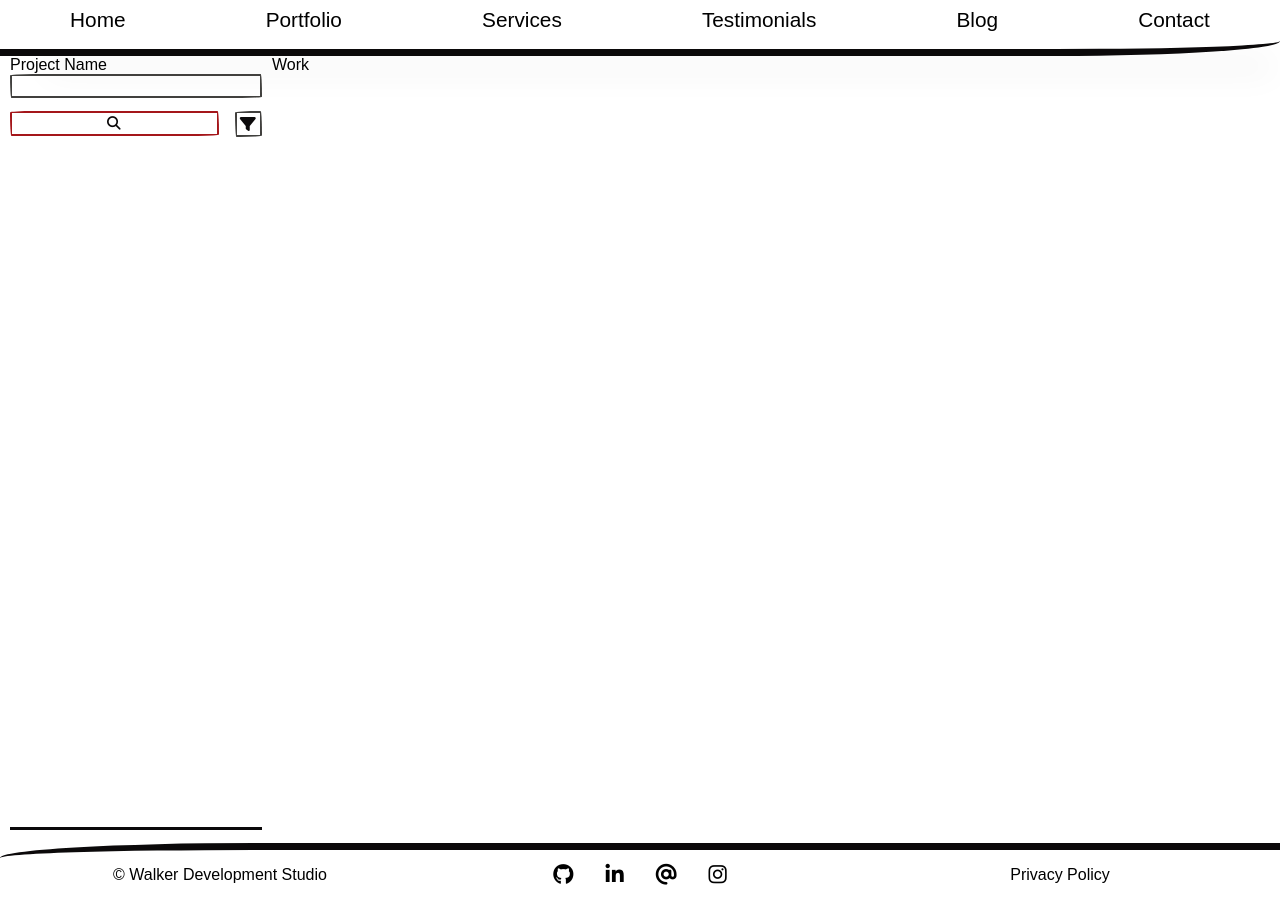
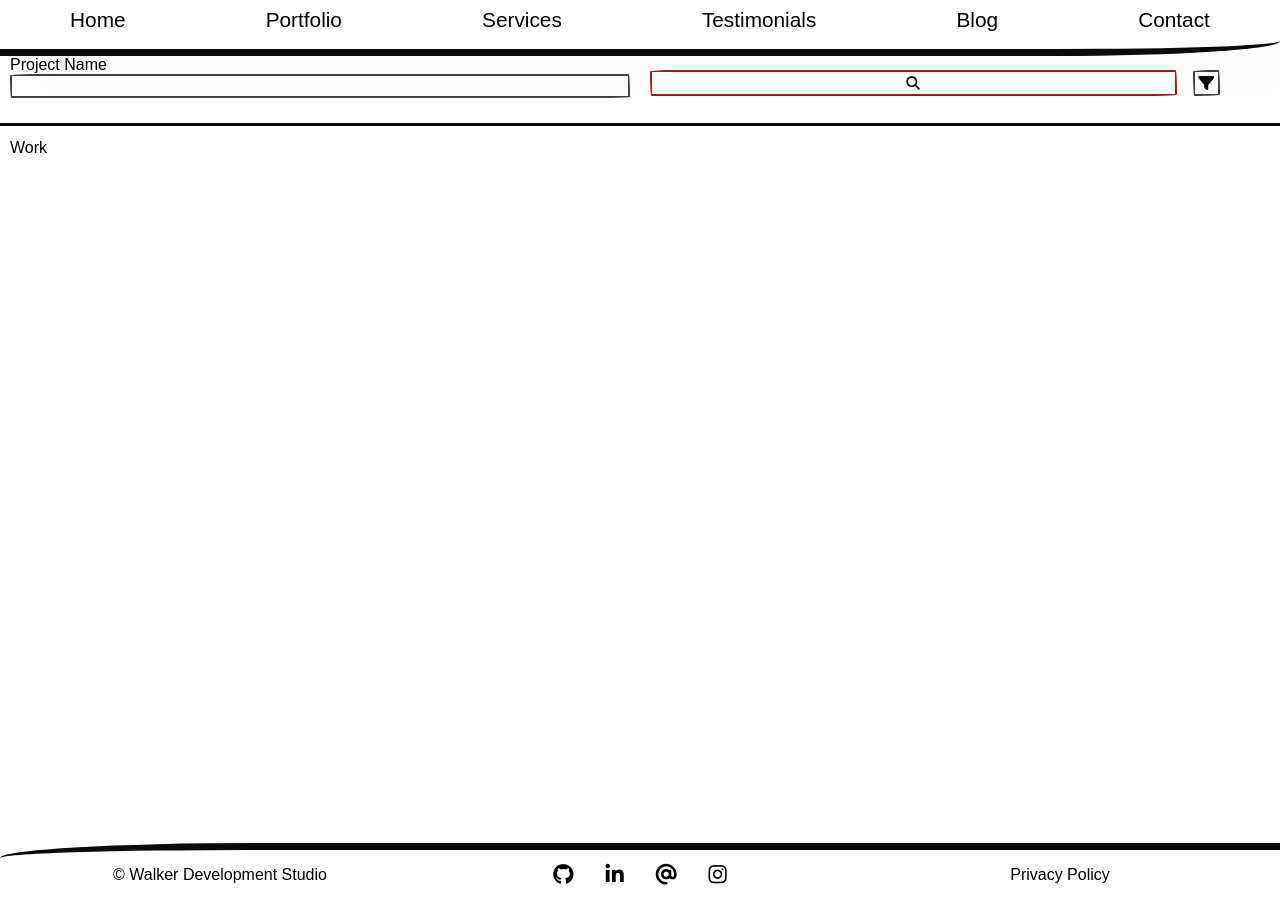
Before and after one commit to SamuelDW/samueldw.github.io, a Jekyll site: the page built from portfolio.html, in a window 1280 px wide. Built offline with Jekyll 4.4.1, drawn with Linux system fonts in a browser that asks for light colours; nearby versions of some CDN libraries; some web fonts are replaced.

Commit message:
Search bar now works correctly displaying on all devices

```diff
--- a/_includes/search_form.html
+++ b/_includes/search_form.html
@@ -1,48 +1,37 @@
-<div class="m-100 gp">
+<div class="m-100 grid-100 gp">
     <form id="search-form">
 
-        <div class="m-90 m-pre-5 form-group">
+        <div class="m-90 m-pre-5 t-45 t-pre-5 grid-50 form-group">
             <label for="name-search">Project Name</label>
             <input type="text" name="name-search" class="bordered-input lined thin" id="search-text">
         </div>
-        <div id="extra-fields" class="hidden">
-            <div class="m-90 m-pre-5">
+        <div id="extra-fields" class="hidden grid-100">
+            <div class="m-90 m-pre-5 t-90 t-pre-5 grid-50 form-group">
                 <label for="project-search">Project Type</label>
-            <select name="project-search" class="bordered-input lined thin">
-                <option>Symfony</option>
-                <option>CakePHP</option>
-            </select>
+                <select name="project-search" class="bordered-input lined thin">
+                    <option selected disabled value>Please select an option</option>
+                    <option>Full Stack</option>
+                    <option>Back End</option>
+                    <option>Front End</option>
+                    <option>Non Tech</option>
+                </select>
+            </div>
+
+            <div class="m-90 m-pre-5 t-90 t-pre-5 grid-45 form-checkbox-group">
+                <div class="checkbox-group">
+                    <label>Skills</label>
+                </div>
+                {% for item in site.data.skills %}
+                    <div class="checkbox-group">
+                        <label for="{{ item.name }}">{{ item.name }}</label>
+                        <input type="checkbox" name="{{ item.name }}">
+                    </div>
+                {% endfor %}
             </div>
         </div>
-        <div class="m-90 m-pre-5 form-group-buttons">
+        <div class="m-90 m-pre-5 t-45 t-pre-5 grid-50 form-group-buttons">
             <button type="submit" class="bordered-input thin lined" id="search-button"><i class="fa-solid fa-magnifying-glass"></i></button>
             <i class="fa-solid fa-filter bordered-input lined thin" id="filter-button"></i>
         </div>
-
-
-
-        <!-- <div class="m-100">
-            <label for="project-search">Project Type</label>
-            <select name="project-search" class="bordered-input lined thin">
-                <option>Symfony</option>
-                <option>CakePHP</option>
-            </select>
-        </div>
-        <div class="m-100">
-            <label for="skill-search" class="m-hide">Skill Type</label>
-            <select name="skill-search" class="bordered-input lined thin">
-                <option>PHP</option>
-                <option>HTML</option>
-            </select>
-        </div>
-        <div class="m-100">
-            <label for="year-select" class="m-hide">Year</label>
-            <select name="year-select" class="bordered-input lined thin m-hide">
-                <option>2018</option>
-                <option>2019</option>
-            </select>
-        </div> -->
-
-        <!-- <button type="submit" class="bordered-input thin lined" id="search-button">Search <i class="fa-solid fa-magnifying-glass"></i></button> -->
     </form>
 </div>
--- a/_sass/layout/_forms.scss
+++ b/_sass/layout/_forms.scss
@@ -1,34 +1,51 @@
 #search-form {
-    // display: flex;
-    // flex-direction: column;
-    // row-gap: 0.8rem;
-    // margin-top: 3rem;
-    // flex-wrap: wrap;
-
-    // @media screen and (min-width: $media-tablet-min) and (max-width: $media-tablet-max) {
-    //     flex-direction: row;
-    //     flex-wrap: wrap;
-
-    //     padding-bottom: 1rem;
-    //     margin-top: 1rem;
-    // }
-
-    // @media screen and (max-width: $media-mobile-max) {
-    //     flex-direction: row;
-    //     flex-wrap: wrap;
-
-    //     padding-bottom: 0.2rem;
-    //     margin-top: 1rem;
-    // }
-
     display: flex;
     flex-direction: column;
-    row-gap: 0.8rem;
+    @media screen and (min-width: $media-tablet-min) and (max-width: $media-tablet-max) {
+        flex-direction: row;
+        margin-top: 0.8rem;
+        flex-wrap: wrap;
+    }
+    @media screen and (min-width: $media-desktop-min) {
+        flex-direction: row;
+        flex-wrap: wrap;
+    }
+    //row-gap: 0.8rem;
 }
 
 .form-group {
     display: flex;
     flex-direction: column;
+    margin-bottom: 0.8rem;
+}
+
+#extra-fields {
+    @media screen and (min-width: $media-tablet-min) {
+        order: 1;
+    }
+}
+
+.form-checkbox-group {
+    display: flex;
+    flex-direction: row;
+    margin-bottom: 0.8rem;
+    flex-wrap: wrap;
+    justify-content: space-between;
+
+
+    @media screen and (min-width: $media-desktop-min) {
+        flex-wrap: wrap;
+    }
+}
+
+.checkbox-group {
+    justify-content: space-evenly;
+    display: flex;
+
+    &:first-child {
+        flex-basis: 100%;
+        justify-content: left;
+    }
 }
 
 .form-group-buttons {
--- a/_sass/layout/_inputs.scss
+++ b/_sass/layout/_inputs.scss
@@ -4,8 +4,17 @@
     border-color: #a4161a !important;
     color: #0b090a;
     font-size: 0.85rem !important;
+
+    @media screen and (min-width: $media-tablet-min) and (max-width: $media-tablet-max) {
+        //width: 50%;
+    }
 }
 
-input {
+input[type='text'],
+select {
     width: 100%;
+
+    @media screen and (min-width: $media-tablet-min) and (max-width: $media-tablet-max) {
+        //width: %;
+    }
 }
--- a/_sass/pages/_portfolio.scss
+++ b/_sass/pages/_portfolio.scss
@@ -1,27 +1,3 @@
-// #form-container{
-//     border-right: 3px solid #0b090a;
-//     box-shadow: 19px 0px 13px hsla(0,0%,0%,.2);
-
-//     @media screen and (min-width: $media-tablet-min) and (max-width: $media-tablet-max) {
-//         border-right: none;
-//         border-bottom: 3px solid #0b090a;
-//         box-shadow: none;
-//         margin-bottom: 1rem;
-//         box-shadow: 19px 0px 13px hsla(0,0%,0%,.2);
-//     }
-
-//     @media screen and (max-width: $media-mobile-max){
-//         flex-direction: row;
-//         flex-wrap: wrap;
-//         border-right: none;
-//         border-bottom: 3px solid #0b090a;
-
-//         padding-bottom: 1rem;
-//         margin-top: -1rem;
-//         margin-bottom: 1rem;
-//     }
-// }
-
 #form-container {
     padding-bottom: 0.8rem;
     border-bottom: 3px solid #0b090a;
@@ -34,8 +10,10 @@
 }
 
 #portfolio-content {
-    display: flex;
-    height: 100%;
+     display: flex;
+     flex-direction: column;
+     padding: 0;
+    // //height: 100%;
 
     @media screen and (min-width: $media-tablet-min) and (max-width: $media-tablet-max) {
         flex-direction: column;
--- a/assets/js/search-form.js
+++ b/assets/js/search-form.js
@@ -4,6 +4,7 @@
 
 searchButton.addEventListener('click', function(e) {
     e.preventDefault()
+    extraFields.classList.add('hidden')
 })
 
 
--- a/portfolio.html
+++ b/portfolio.html
@@ -3,10 +3,10 @@
 title: Portfolio
 ---
 <div class="gc" id="portfolio-content">
-    <div class="grid-20 t-100 gp bordered-right thick lined" id="form-container">
+    <div class="grid-100 t-100 gp bordered-right thick lined" id="form-container">
         {% include search_form.html %}
     </div>
-    <div class="grid-80">
+    <div class="grid-100">
         Work
     </div>
 </div>
```
Also changed, not shown: _data/skills.yml (+5 -9 lines).
